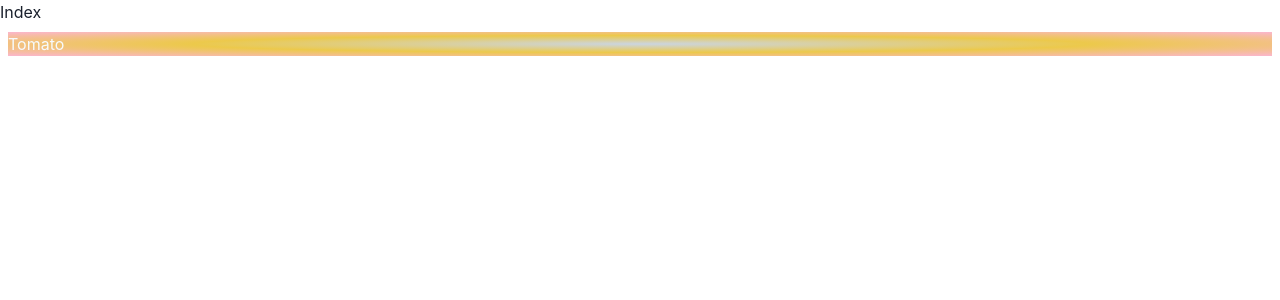
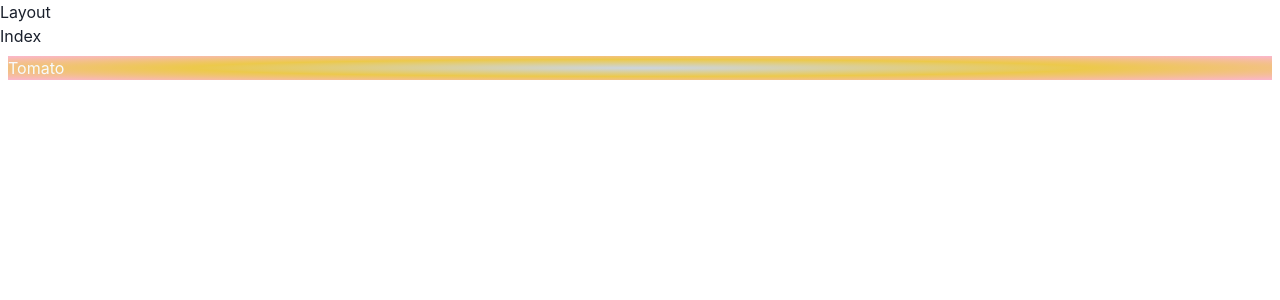
Before and after one commit to zenVentzi/blog, a Next.js app: page / in a window 1280 px wide. Shown: the top 300 px of the page. Built offline with nearby package versions, Linux system fonts and the light colour scheme.

Commit message:
add layout to _app.tsx

```diff
--- /dev/null
+++ b/modules/common/Layout.tsx
@@ -0,0 +1,14 @@
+type LayoutProps = {
+  children: React.ReactNode;
+};
+
+const Layout = ({ children }: LayoutProps) => {
+  return (
+    <div>
+      Layout <br />
+      {children}
+    </div>
+  );
+};
+
+export default Layout;
--- a/pages/_app.tsx
+++ b/pages/_app.tsx
@@ -1,10 +1,13 @@
 import type { AppProps /*, AppContext */ } from 'next/app';
 import { ChakraProvider } from '@chakra-ui/react';
+import Layout from '../modules/common/Layout';
 
 const MyApp = ({ Component, pageProps }: AppProps) => {
   return (
     <ChakraProvider>
-      <Component {...pageProps} />
+      <Layout>
+        <Component {...pageProps} />
+      </Layout>
     </ChakraProvider>
   );
 };
```
